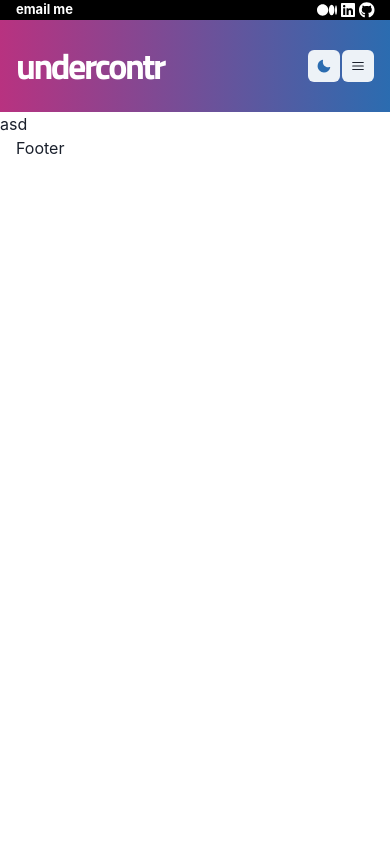
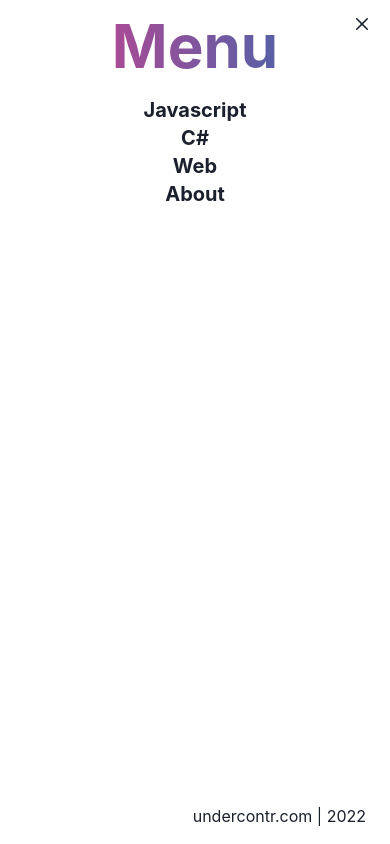
Before and after one commit to undercontr/undercontr.com, a Next.js app: page / in a window 390 px wide. Both pictures are taken after a click on the button 358 px from the left and 65 px from the top of the page. Built offline with nearby package versions, Linux system fonts and the light colour scheme.

Commit message:
drawer implemented on header menu click on mobile

```diff
--- a/src/components/Layout/Header/HamburgerMenu.tsx
+++ b/src/components/Layout/Header/HamburgerMenu.tsx
@@ -0,0 +1,44 @@
+import {
+  Box,
+  Button,
+  Drawer,
+  DrawerBody,
+  DrawerCloseButton,
+  DrawerContent,
+  DrawerFooter,
+  DrawerHeader,
+  DrawerOverlay,
+  Heading,
+  useDisclosure,
+} from "@chakra-ui/react";
+import MenuItem from "./MenuItem";
+import NavigationMenu from "./NavigationMenu";
+
+export default function HamburgerMenu({
+  handleShow: { isOpen, onClose, onOpen },
+}) {
+  return (
+    <Drawer isOpen={isOpen} placement="right" onClose={onClose} size="full">
+      <DrawerOverlay />
+      <DrawerContent>
+        <DrawerCloseButton />
+        <DrawerHeader textAlign={"center"}>
+          <Heading size={"4xl"} bgGradient="linear(to-r, pink.500,blue.600)" bgClip={"text"}>Menu</Heading>
+        </DrawerHeader>
+
+        <DrawerBody>
+          <NavigationMenu
+            fontSize={20}
+            textAlign={"center"}
+            direction={"column"}
+            onItemClick={onClose}
+          />
+        </DrawerBody>
+
+        <DrawerFooter>
+            undercontr.com | {new Date().getFullYear()}
+        </DrawerFooter>
+      </DrawerContent>
+    </Drawer>
+  );
+}
--- /dev/null
+++ b/src/components/Layout/Header/MobileMenu.tsx
@@ -0,0 +1,19 @@
+import { HamburgerIcon } from "@chakra-ui/icons";
+import { IconButton, useDisclosure } from "@chakra-ui/react";
+import HamburgerMenu from "./HamburgerMenu";
+
+export default function MobileMenu() {
+  const disclosure = useDisclosure();
+  return (
+    <>
+      <IconButton
+        aria-label="mobilemenu"
+        size={"sm"}
+        icon={<HamburgerIcon />}
+        onClick={disclosure.onOpen}
+
+      />
+      <HamburgerMenu handleShow={disclosure} />
+    </>
+  );
+}
--- a/src/components/Layout/Header/Navbar.tsx
+++ b/src/components/Layout/Header/Navbar.tsx
@@ -2,6 +2,7 @@ import { HamburgerIcon } from "@chakra-ui/icons";
 import { Box, Container, HStack, IconButton } from "@chakra-ui/react";
 import ColorMode from "./ColorMode";
 import Logo from "./Logo";
+import MobileMenu from "./MobileMenu";
 import NavigationMenu from "./NavigationMenu";
 
 export default function Navbar(props: any) {
@@ -16,7 +17,7 @@ export default function Navbar(props: any) {
         {/** responsibve */}
         <HStack display={["flex", "none"]} marginY={30} justifyContent={["center", "unset"]} alignItems={"baseline"} gap={0.5}>
           <ColorMode size={"sm"} />
-          <IconButton aria-label="mobilemenu" size={"sm"} icon={<HamburgerIcon />} />
+          <MobileMenu />
         </HStack>
 
         <HStack display={["none", "flex"]} justifyContent={["center", "unset"]} alignItems={"baseline"} gap={3}>
--- a/src/components/Layout/Header/NavigationMenu.tsx
+++ b/src/components/Layout/Header/NavigationMenu.tsx
@@ -3,11 +3,11 @@ import MenuItem from "./MenuItem";
 
 export default function NavigationMenu(props: any) {
     return (
-        <Stack lineHeight={1} direction={"row"}>
-            <MenuItem>Javascript</MenuItem>
-            <MenuItem>C#</MenuItem>
-            <MenuItem>Web</MenuItem>
-            <MenuItem>About</MenuItem>
+        <Stack lineHeight={1} direction={props.direction || "row"}>
+            <MenuItem onClick={props.onItemClick} {...props}>Javascript</MenuItem>
+            <MenuItem onClick={props.onItemClick} {...props}>C#</MenuItem>
+            <MenuItem onClick={props.onItemClick} {...props}>Web</MenuItem>
+            <MenuItem onClick={props.onItemClick} {...props}>About</MenuItem>
         </Stack>
     )
 }
```
